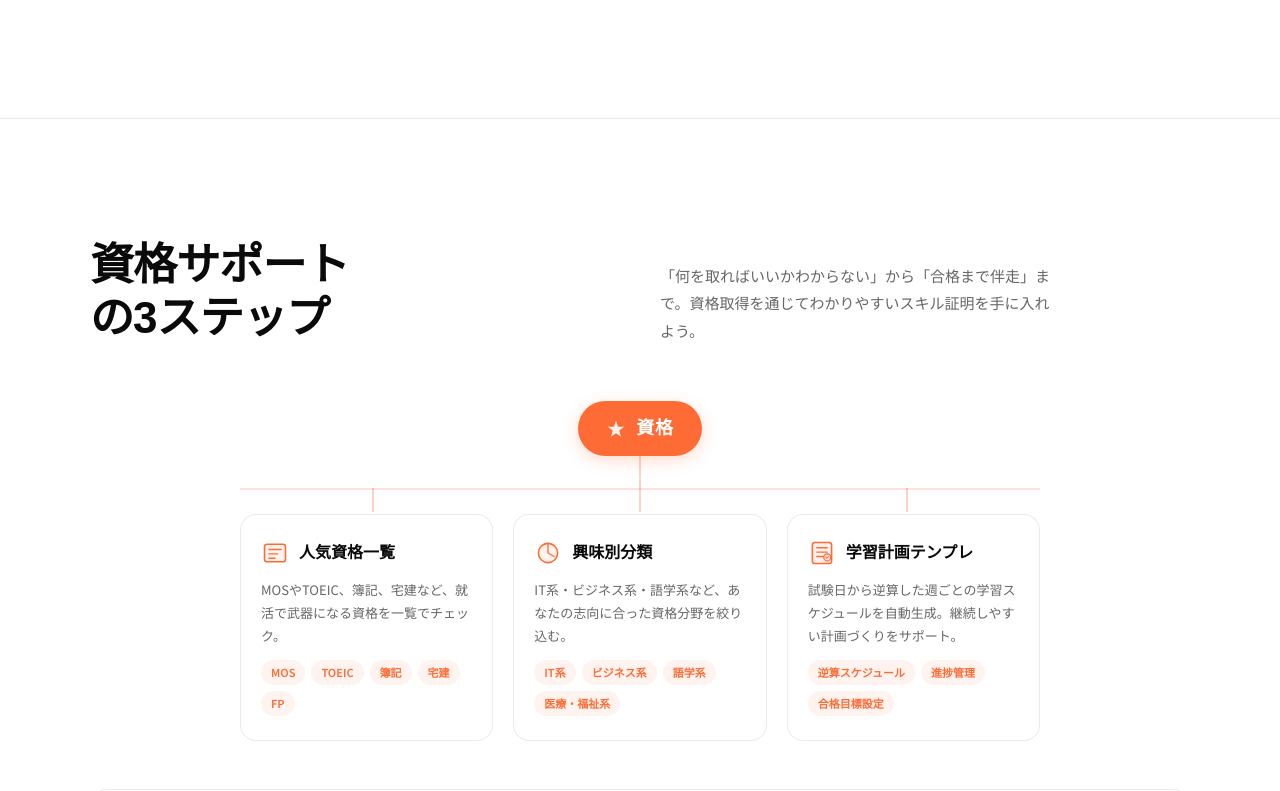
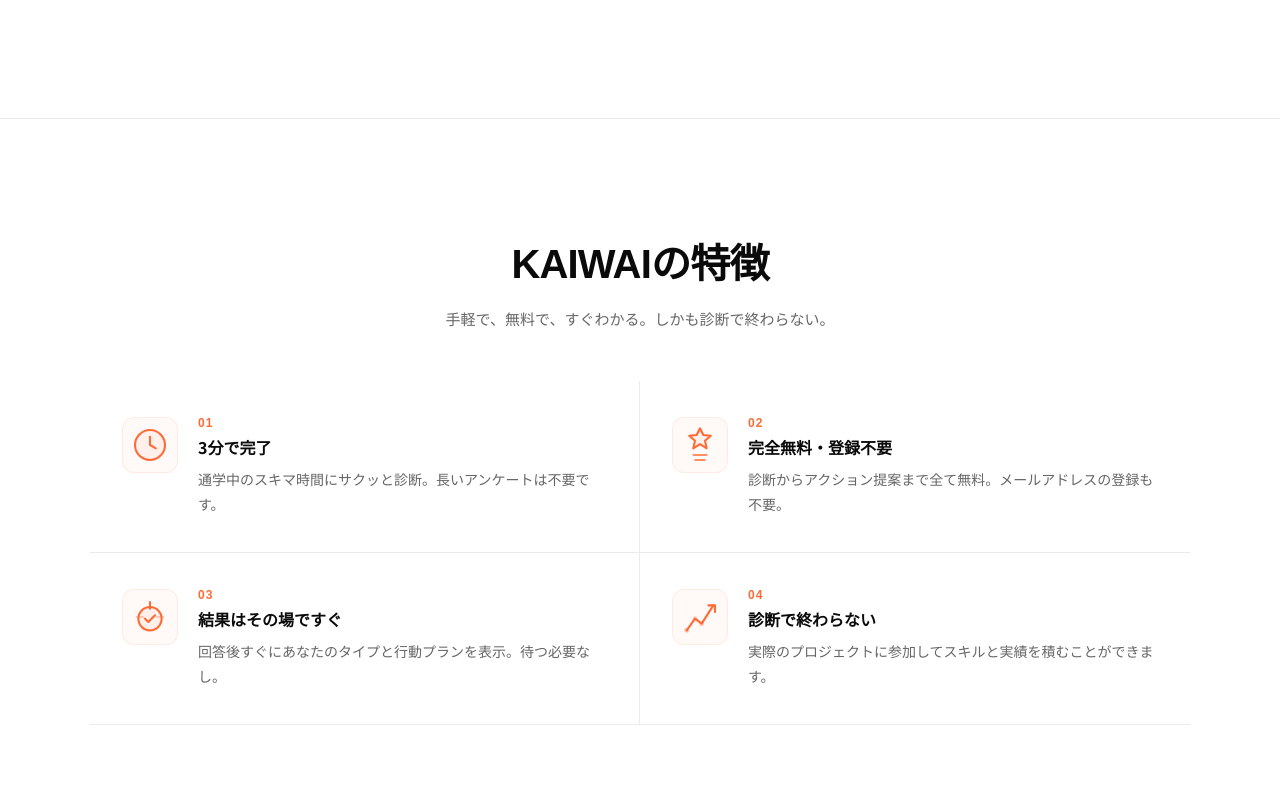
Before and after one commit to yukiko10140422-star/kaiwai-top, a Next.js app: page / in a window 1280 px wide. Shown: the part 4203-4994 px from the top of the page. Built offline with nearby package versions, Linux system fonts and the light colour scheme.

Commit message:
ホームページから資格セクションを一時削除

```diff
--- a/src/app/page.tsx
+++ b/src/app/page.tsx
@@ -4,7 +4,6 @@
 import ResultPreview from "@/components/ResultPreview";
 import MidCTA from "@/components/MidCTA";
 import GrowthPath from "@/components/GrowthPath";
-import QualificationTree from "@/components/QualificationTree";
 import Features from "@/components/Features";
 import Testimonials from "@/components/Testimonials";
 import FAQ from "@/components/FAQ";
@@ -25,8 +24,7 @@
         <ResultPreview />
         <MidCTA />
         <GrowthPath />
-        <QualificationTree />
-        <Features />
+<Features />
         <Testimonials />
         <FAQ />
         <CTA />
```
